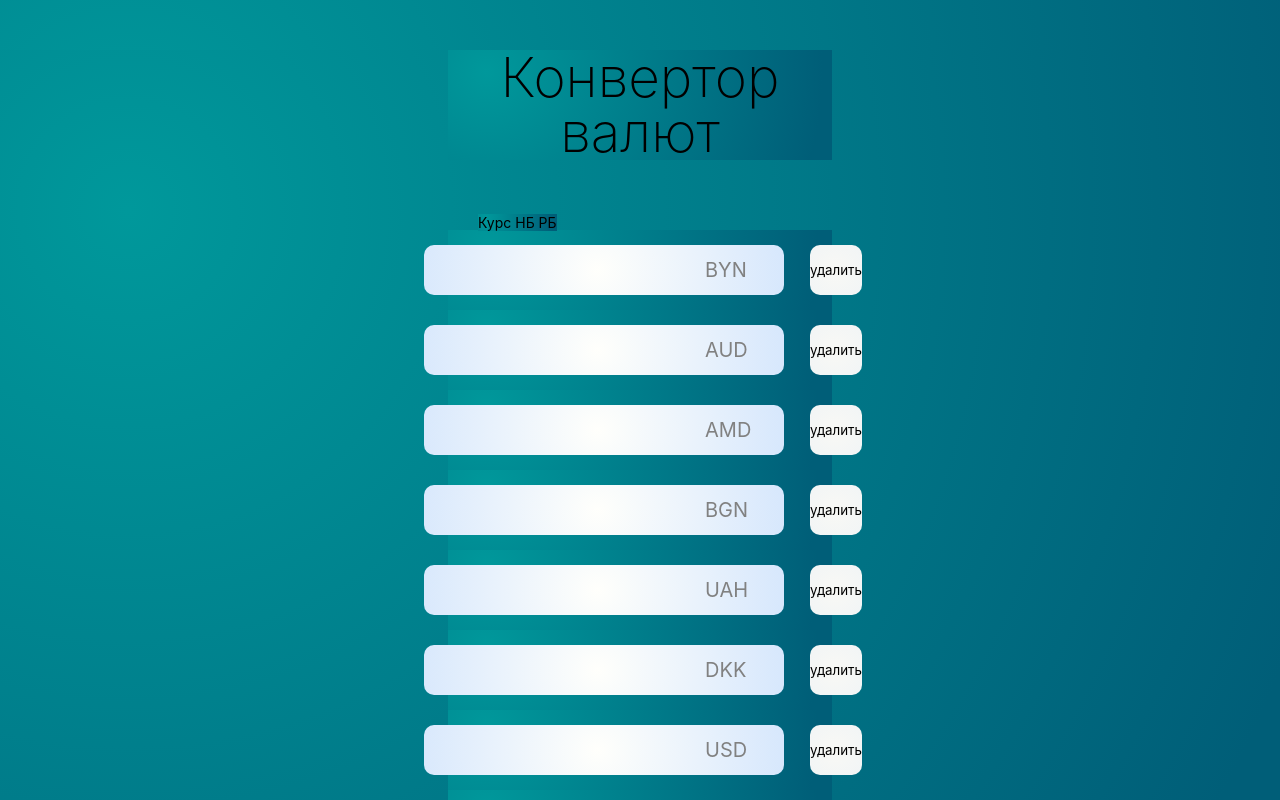
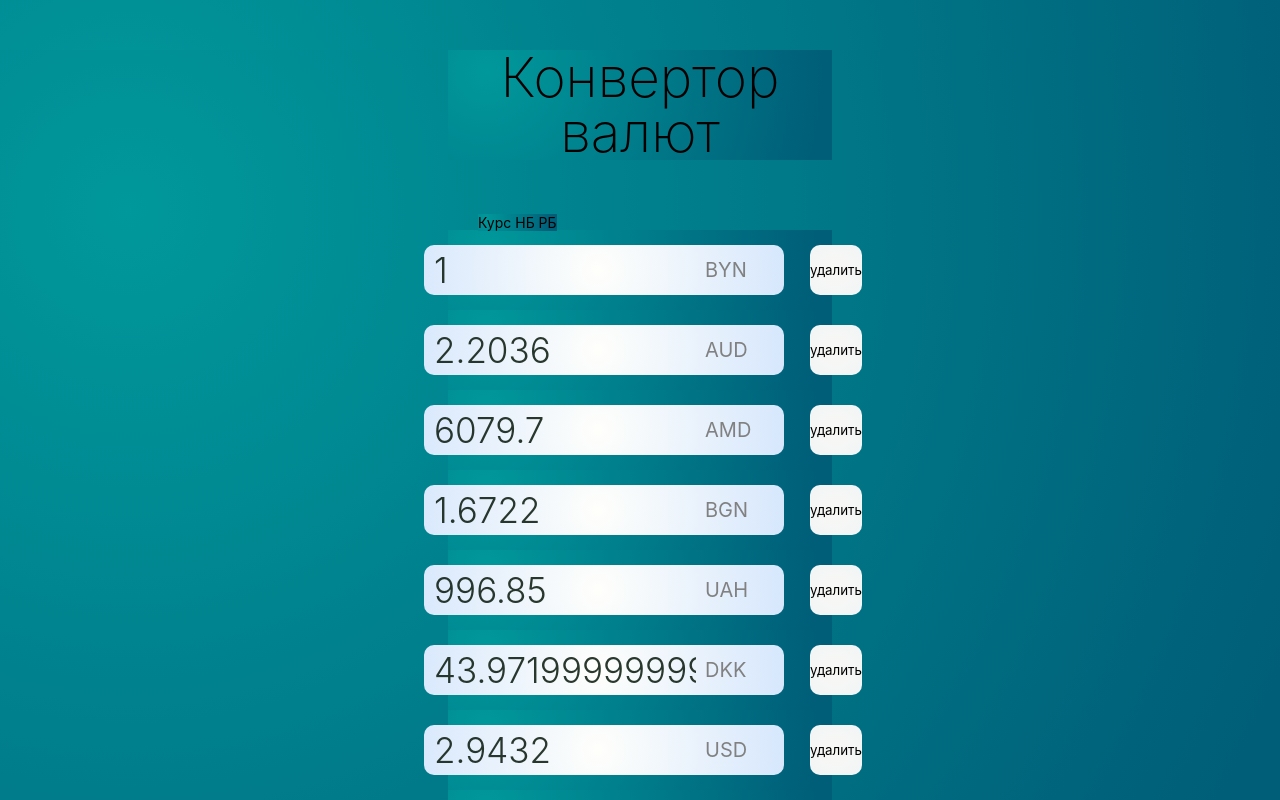
Before and after one commit to Dompower25/ConverterReact, a React (Create React App) app in the folder converter/: page / in a window 1280 px wide. Shown: the top 800 px of the page. Built offline with nearby package versions, Linux system fonts and the light colour scheme.

Commit message:
convertation toByn

```diff
--- a/converter/src/App.js
+++ b/converter/src/App.js
@@ -1,12 +1,13 @@
 import React, { useState } from "react";
+import "./style/App.css";
 import LinkBankRB from "./components/LinkBankRB";
 import LogoMain from "./components/LogoMain";
-import "./style/App.css";
 import { oldCoursArr } from "./old_Cours";
-import TranslationElements from "./components/TranslationElements";
+import CurrencyItem from "./components/CurrencyItem";
 
 function App() {
   const [currency, setCurrency] = useState(oldCoursArr);
+  const [currencyValue, setCurrencyValue] = useState(1);
 
   const removeInput = (inputItem) => {
     setCurrency(currency.filter((i) => i.Cur_ID !== inputItem.Cur_ID));
@@ -17,10 +18,17 @@ function App() {
       <LogoMain />
       <div id="message"></div>
       <LinkBankRB />
-      <TranslationElements remove={removeInput} currency={currency} />
-      <button className="buttonAdd">
-        <span className="textButton">добавить валюту</span>
-      </button>
+      {currency.map((inputItem) => (
+        <CurrencyItem
+          currencyValue={currencyValue}
+          setCurrencyValue={setCurrencyValue}
+          curSale={inputItem.Cur_Scale}
+          curRate={inputItem.Cur_OfficialRate}
+          remove={removeInput}
+          inputItem={inputItem}
+          key={inputItem.Cur_ID}
+        />
+      ))}
     </div>
   );
 }
--- a/converter/src/components/CurrencyItem.jsx
+++ b/converter/src/components/CurrencyItem.jsx
@@ -1,21 +1,28 @@
-import React from 'react'
-import MyInput from './MyInput';
-import MyButton from './UI/MyButton';
+import React from "react";
+import MyInput from "./MyInput";
+import MyButton from "./UI/MyButton";
 
-function CurrencyItem({inputItem, remove}) {
+function CurrencyItem({
+  inputItem,
+  remove,
+  curRate,
+  curSale,
+  currencyValue,
+  setCurrencyValue,
+}) {
   return (
     <div className="inputItem">
       <div className="convertor__input row">
-        <MyInput id = {inputItem.Cur_ID} />
-        <span className="currency-name">
-          {inputItem.Cur_Abbreviation}
-        </span>
-        <MyButton onClick={() => remove(inputItem)}>
-          удалить
-        </MyButton>
+        <MyInput
+          setCurrencyValue={setCurrencyValue}
+          value={currencyValue * (curRate * curSale)}
+          id={inputItem.Cur_ID}
+        />
+        <span className="currency-name">{inputItem.Cur_Abbreviation}</span>
+        <MyButton onClick={() => remove(inputItem)}>удалить</MyButton>
       </div>
     </div>
   );
 }
 
-export default CurrencyItem
+export default CurrencyItem;
--- a/converter/src/components/MyInput.jsx
+++ b/converter/src/components/MyInput.jsx
@@ -1,7 +1,17 @@
-import React from 'react'
+import React from "react";
 
-function MyInput({id}) {
-  return <input className="form-control" type="number" id={id} />;
+function MyInput({ id, value, setCurrencyValue }) {
+  return (
+    <input
+      className="form-control"
+      value={value}
+      type="number"
+      id={id}
+      onChange={(event) => {
+        setCurrencyValue(event.target.value);
+      }}
+    />
+  );
 }
 
-export default MyInput
+export default MyInput;
--- a/converter/src/components/TranslationElements.jsx
+++ /dev/null
@@ -1,16 +0,0 @@
-import React from 'react';
-import CurrencyItem from './CurrencyItem'
-
-
-const TranslationElements = ({ currency, remove }) => {
-  return currency.map((inputItem) => (
-    <CurrencyItem
-      remove={remove}
-      inputItem={inputItem}
-      key={inputItem.Cur_ID}
-      setCurrency
-    />
-  ));
-};
-
-export default TranslationElements
```
Also changed, not shown: converter/src/modules/tool_functions.js (deleted, +0 -25 lines).
